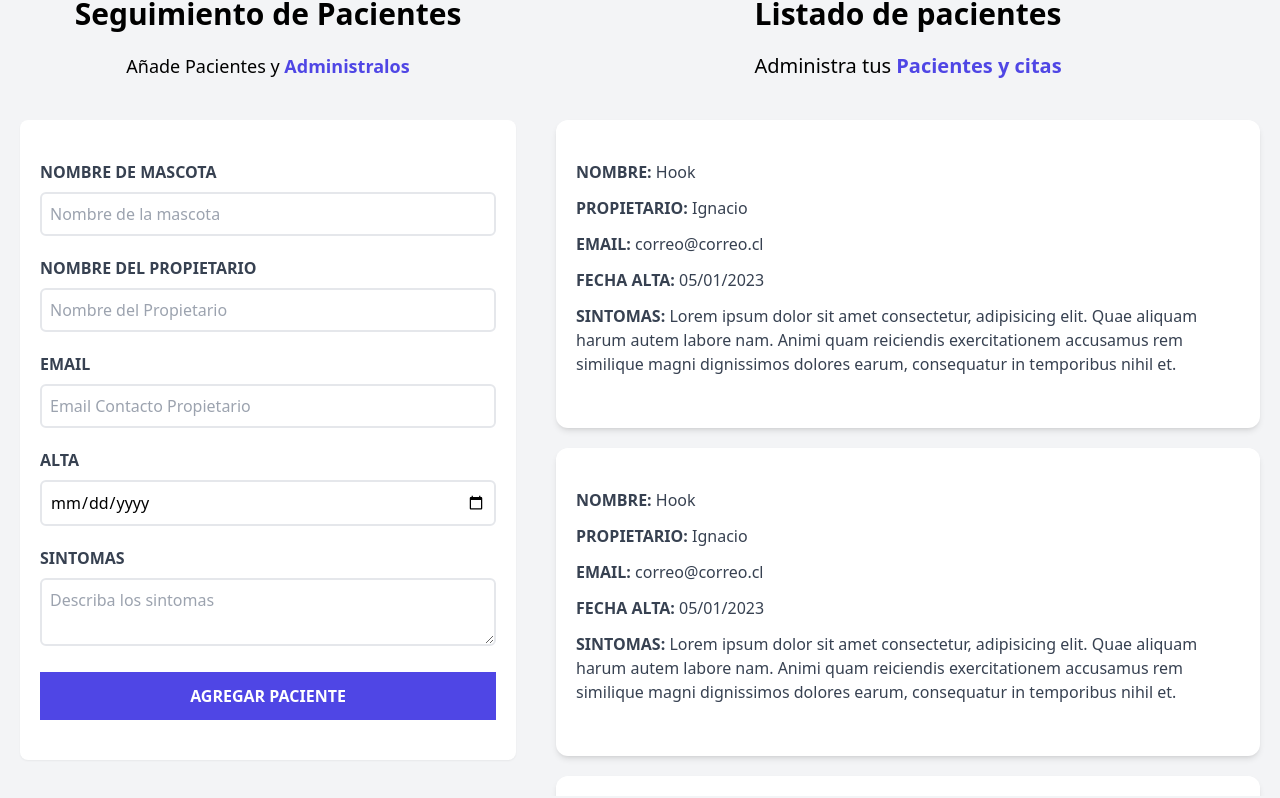
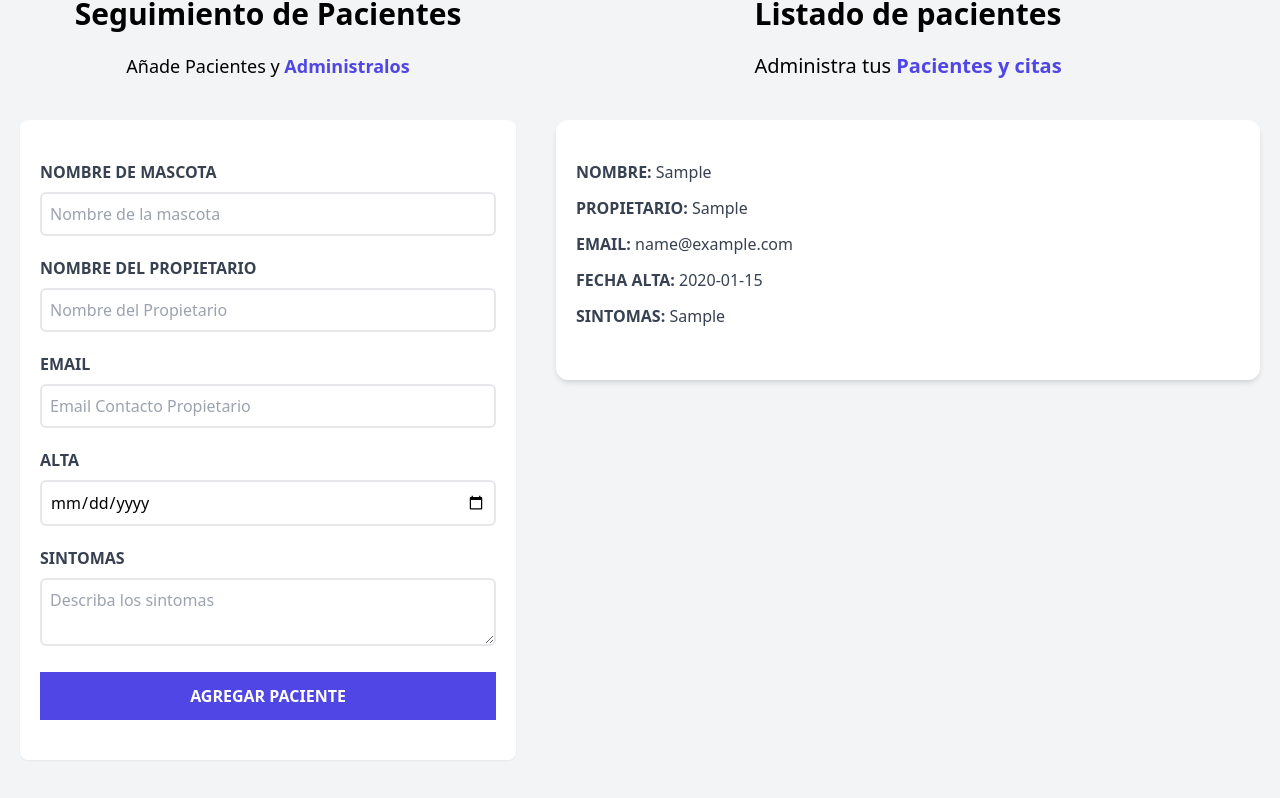
Before and after one commit to jivpacheco/Citas_Medicas, a React (Vite) app: page / in a window 1280 px wide. Both pictures are taken after typing "Sample", "Sample", "name@example.com", "2020-01-15", "Sample" into the empty fields and a click on the input "Agregar Paciente". Shown: the part 180-978 px from the top of the page. Built offline with nearby package versions, Linux system fonts and the light colour scheme.

Commit message:
Listado paciente dinamico

```diff
--- a/src/App.jsx
+++ b/src/App.jsx
@@ -22,7 +22,9 @@
         pacientes = {pacientes}
         setPacientes = {setPacientes}
         />
-        <ListadoPacientes />
+        <ListadoPacientes
+        pacientes = {pacientes}
+        />
       </div>
     </div>
   )
--- a/src/components/Error.jsx
+++ b/src/components/Error.jsx
@@ -1,7 +1,7 @@
-const Error = () => {
+const Error = ({children}) => {
   return (
     <div className="bg-red-800 text-white text-center text-bold p-3 mb-3 uppercase rounded-md">
-           <p> Todos los campos son Obligatorios </p>
+           {children}
         </div>
   )
 }
--- a/src/components/Formulario.jsx
+++ b/src/components/Formulario.jsx
@@ -2,14 +2,14 @@
 import Error from "./Error";
 
 
-const Formulario = ({pacientes, setPacientes}) => {
+const Formulario = ({ pacientes, setPacientes }) => {
   const [nombre, setNombre] = useState('');
   const [propietario, setPropietario] = useState('');
   const [email, setEmail] = useState('');
   const [fecha, setFecha] = useState('');
   const [sintomas, setSintomas] = useState('');
 
-  const[error, setError] = useState(false);
+  const [error, setError] = useState(false);
 
   const handleSubmit = (e) => {
     e.preventDefault();
@@ -54,11 +54,17 @@
       <form onSubmit={handleSubmit} className='bg-white shadow-sm rounded-lg py-10 px-5 mb-10'>
 
         {error &&
-        <Error/>
-        /*<div className="bg-red-800 text-white text-center text-bold p-3 mb-3 uppercase rounded-md">
-           <p> Todos los campos son Obligatorios </p>
-        </div>*/
-          }
+          <Error>
+            <h1>Hola Jivpacheco</h1>
+            <p> Todos los campos son Obligatorios </p>
+          </Error>
+          // lo anterior se aplica el metodo children
+          /* enviar la informacion al hijo en Props
+          error && <Error mensaje='Todos los campos son Obligatorios'/>
+          /*<div className="bg-red-800 text-white text-center text-bold p-3 mb-3 uppercase rounded-md">
+             <p> Todos los campos son Obligatorios </p>
+          </div>*/
+        }
 
         <div className='mb-5'>
           <label htmlFor='mascota' className='block text-gray-700 uppercase font-bold'> Nombre de Mascota</label>
--- a/src/components/ListadoPacientes.jsx
+++ b/src/components/ListadoPacientes.jsx
@@ -1,7 +1,8 @@
 import Paciente from "./Paciente"
 
 
-const ListadoPacientes = () => {
+const ListadoPacientes = ({ pacientes }) => {
+
   return (
     <div className="md:w-1/2 lg:w-3/5  md:h-screen overflow-y-scroll">
       <h2 className="font-black text-3xl text-center">Listado de pacientes</h2>
@@ -10,9 +11,19 @@
         <span className="text-indigo-600 font-bold" > Pacientes y citas </span>
       </p>
       {/*nos llevamos el detalle de paciente como un componente paciente.js para poderlo replicar*/}
-      <Paciente />
-      <Paciente />
-      <Paciente />
+
+      {
+        pacientes.map((paciente) => {
+          return(
+          <Paciente
+            paciente={paciente}
+          />
+        )
+        })
+      }
+
+
+
 
     </div>
   )
--- a/src/components/Paciente.jsx
+++ b/src/components/Paciente.jsx
@@ -1,26 +1,28 @@
 // aqui colocamos el codigo que se detalla en listado paciente
-const Paciente = () => {
+const Paciente = ({paciente}) => {
+
+    const {nombre, propietario, email, fecha, sintomas} = paciente
     return (
         <div className="m-5 bg-white shadow-md px-5 py-10 rounded-xl">
 
             <p className="font-bold mb-3 text-gray-700 uppercase">Nombre: {''}
-                <span className="font-normal normal-case">Hook</span>
+                <span className="font-normal normal-case">{nombre}</span>
             </p>
 
             <p className="font-bold mb-3 text-gray-700 uppercase">Propietario: {''}
-                <span className="font-normal normal-case">Ignacio</span>
+                <span className="font-normal normal-case">{propietario}</span>
             </p>
 
             <p className="font-bold mb-3 text-gray-700 uppercase">Email: {''}
-                <span className="font-normal normal-case">correo@correo.cl</span>
+                <span className="font-normal normal-case">{email}</span>
             </p>
 
             <p className="font-bold mb-3 text-gray-700 uppercase">Fecha Alta: {''}
-                <span className="font-normal normal-case">05/01/2023</span>
+                <span className="font-normal normal-case">{fecha}</span>
             </p>
 
             <p className="font-bold mb-3 text-gray-700 uppercase">Sintomas: {''}
-                <span className="font-normal normal-case">Lorem ipsum dolor sit amet consectetur, adipisicing elit. Quae aliquam harum autem labore nam. Animi quam reiciendis exercitationem accusamus rem similique magni dignissimos dolores earum, consequatur in temporibus nihil et.</span>
+                <span className="font-normal normal-case">{sintomas}</span>
             </p>
 
         </div>
```
